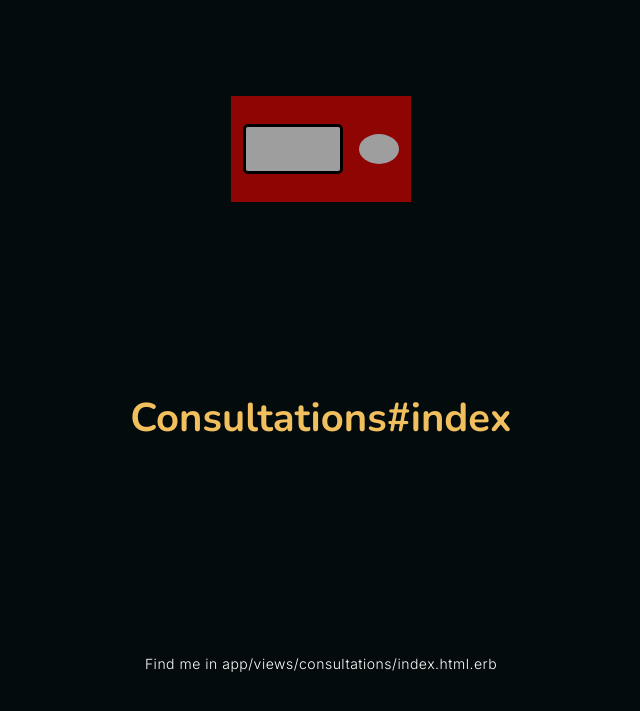
After one commit to andrestorresp/SelfCare, a Rails app: page /consultations in a window 1280 px wide. The commit adds this page. Shown: the top 711 px of the page, without its empty margins (319-959 px from the left). Run offline with Rails 7, Linux system fonts and the light colour scheme; a user stored in the database is signed in; style sheets or scripts are compiled from the project's sources; some libraries are stand-ins or nearby versions; grey boxes are pictures that could not be loaded.

Commit message:
Creacion de controlador consultations

```diff
--- /dev/null
+++ b/app/controllers/consultations_controller.rb
@@ -0,0 +1,16 @@
+class ConsultationsController < ApplicationController
+  def index
+  end
+
+  def show
+  end
+
+  def edit
+  end
+
+  def create
+  end
+
+  def update
+  end
+end
--- /dev/null
+++ b/app/views/consultation/create.html.erb
@@ -0,0 +1,2 @@
+<h1>Consultation#create</h1>
+<p>Find me in app/views/consultation/create.html.erb</p>
--- /dev/null
+++ b/app/views/consultation/edit.html.erb
@@ -0,0 +1,2 @@
+<h1>Consultation#edit</h1>
+<p>Find me in app/views/consultation/edit.html.erb</p>
--- /dev/null
+++ b/app/views/consultation/index.html.erb
@@ -0,0 +1,2 @@
+<h1>Consultation#index</h1>
+<p>Find me in app/views/consultation/index.html.erb</p>
--- /dev/null
+++ b/app/views/consultation/show.html.erb
@@ -0,0 +1,2 @@
+<h1>Consultation#show</h1>
+<p>Find me in app/views/consultation/show.html.erb</p>
--- /dev/null
+++ b/app/views/consultation/update.html.erb
@@ -0,0 +1,2 @@
+<h1>Consultation#update</h1>
+<p>Find me in app/views/consultation/update.html.erb</p>
--- /dev/null
+++ b/app/views/consultations/create.html.erb
@@ -0,0 +1,2 @@
+<h1>Consultations#create</h1>
+<p>Find me in app/views/consultations/create.html.erb</p>
--- /dev/null
+++ b/app/views/consultations/edit.html.erb
@@ -0,0 +1,2 @@
+<h1>Consultations#edit</h1>
+<p>Find me in app/views/consultations/edit.html.erb</p>
--- /dev/null
+++ b/app/views/consultations/index.html.erb
@@ -0,0 +1,2 @@
+<h1>Consultations#index</h1>
+<p>Find me in app/views/consultations/index.html.erb</p>
--- /dev/null
+++ b/app/views/consultations/show.html.erb
@@ -0,0 +1,2 @@
+<h1>Consultations#show</h1>
+<p>Find me in app/views/consultations/show.html.erb</p>
--- /dev/null
+++ b/app/views/consultations/update.html.erb
@@ -0,0 +1,2 @@
+<h1>Consultations#update</h1>
+<p>Find me in app/views/consultations/update.html.erb</p>
--- a/app/views/pages/home.html.erb
+++ b/app/views/pages/home.html.erb
@@ -134,11 +134,8 @@
 </head>
 <body>
 
-<% if current_user.role == true %>
   <h1>SOY UN DOCTOR</h1>
-<% else %>
   <h1>SOY UN PACIENTE</h1>
-<% end %>
 <div class="card-1" style="background-color: rgba(30, 89, 62, 0.5);">
   <div class="card-1-body">
     <h5 class="card-1-title">Selfcare</h5>
--- a/app/views/patients/show.html.erb
+++ b/app/views/patients/show.html.erb
@@ -27,8 +27,9 @@
             <% @consultations.each do |consultation| %>
               <li class="list-group-item">
                 <p><strong>Diagnóstico:</strong> <%= consultation.diagnostic %></p>
+                <p><strong>Fecha del diagnóstico:</strong> <%= consultation.created_at.strftime("%Y-%m-%d %H:%M") %></p>
                 <p><strong>Doctor:</strong> <%= consultation.doctor.full_name %></p>
-                <!-- Agrega más detalles de la consulta según sea necesario -->
+                <%= link_to 'Editar', edit_consultation_path(consultation), class: 'btn btn-primary btn-sm rounded-pill' %>
               </li>
             <% end %>
           </ul>
--- a/config/routes.rb
+++ b/config/routes.rb
@@ -12,7 +12,7 @@ Rails.application.routes.draw do
 
   resources :patients
   resources :doctors do
-    resources :consultations, only: %i[new create]
+    resources :consultations, only: %i[new create edit update]
   end
   resources :blogs
   resources :consultations, except: %i[new create]
```
Also changed, not shown: test/controllers/consultation_controller_test.rb (added, +28 -0 lines), test/controllers/consultations_controller_test.rb (added, +28 -0 lines).
